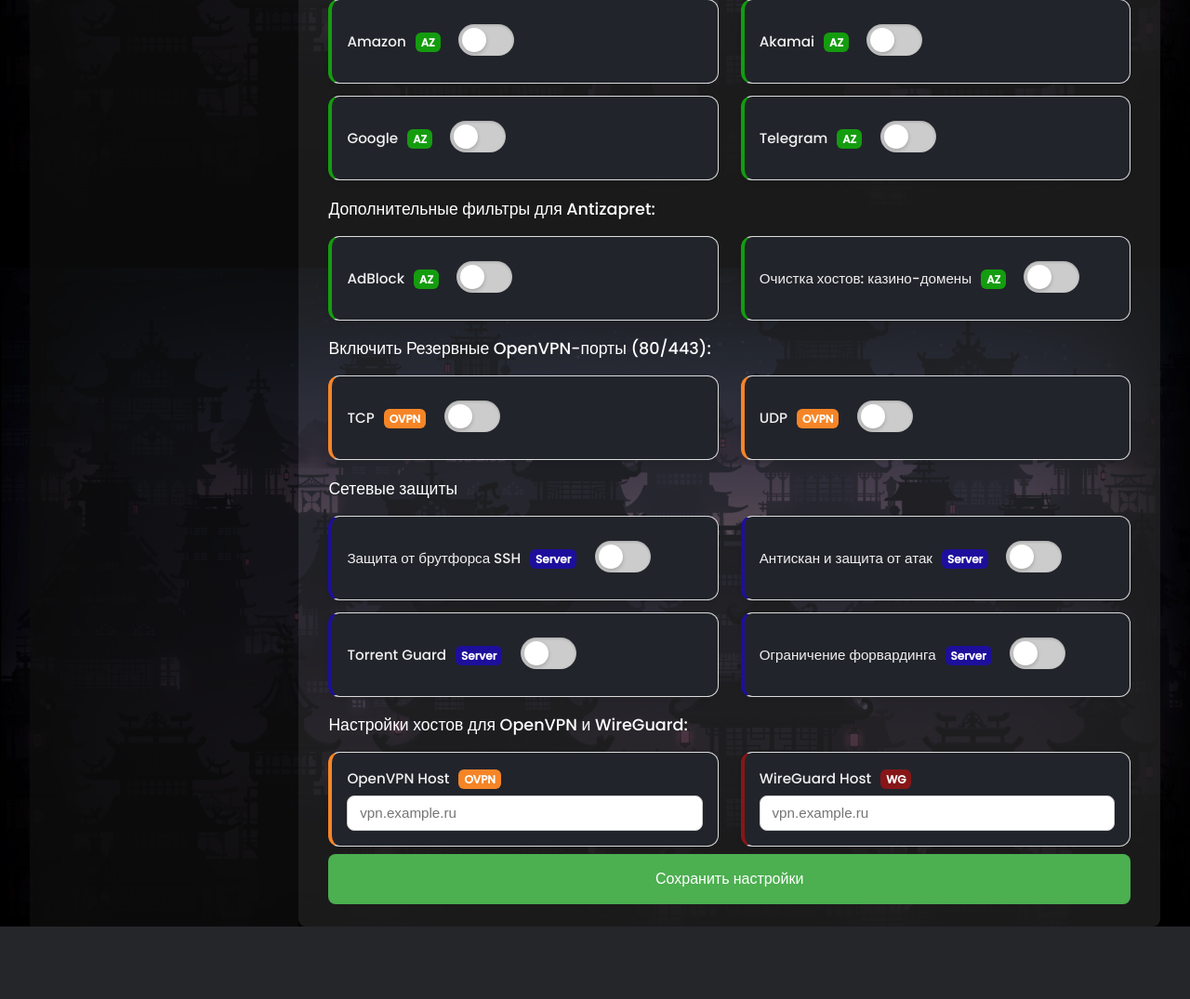
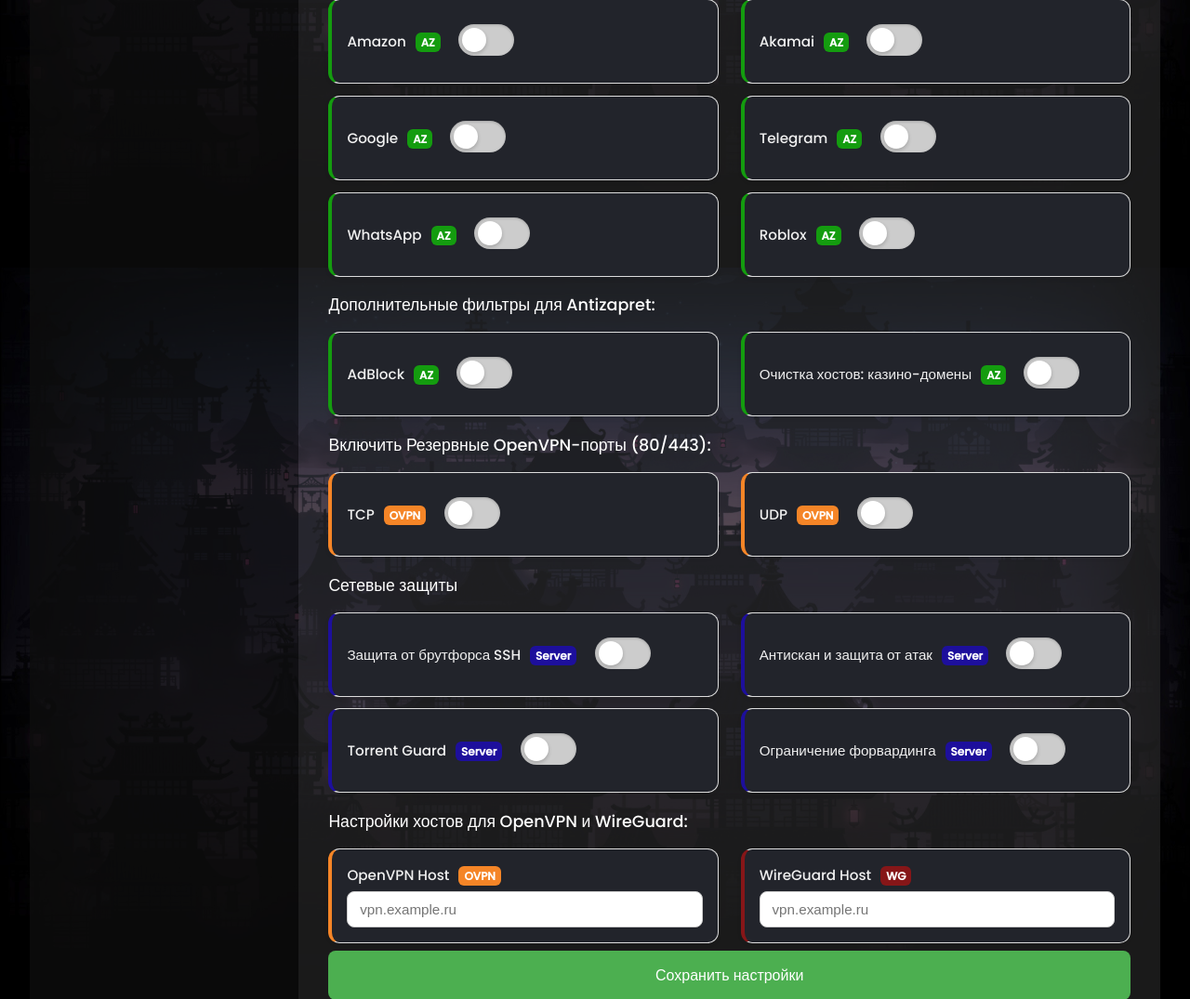
Before and after one commit to Kirito0098/AdminAntizapret, a Flask app: page /settings in a window 1280 px wide. Shown: the part 512-1587 px from the top of the page at 93% size. Before the commit the page ends 1509 px from the top, so only its background shows below. Run offline with Flask 3, Linux system fonts and the light colour scheme; the visitor is signed in with stand-in values (Sample User, id 1); some libraries are stand-ins or nearby versions.

Commit message:
V 1.2.2.2 Update WhatsApp and Roblox

```diff
--- a/app.py
+++ b/app.py
@@ -644,6 +644,8 @@ def get_antizapret_settings():
             "block_ads": "n",
             "akamai_include": "n",
             "google_include": "n",
+            "whatsapp_include": "n",
+            "roblox_include": "n",
             "openvpn_80_443_tcp": "n",
             "openvpn_80_443_udp": "n",
             "ssh_protection": "n",
@@ -692,6 +694,8 @@ def update_antizapret_settings():
             "TELEGRAM_INCLUDE": f"TELEGRAM_INCLUDE={new_settings.get('telegram_include', 'n')}",
             "BLOCK_ADS": f"BLOCK_ADS={new_settings.get('block_ads', 'n')}",
             "GOOGLE_INCLUDE": f"GOOGLE_INCLUDE={new_settings.get('google_include', 'n')}",
+            "WHATSAPP_INCLUDE": f"WHATSAPP_INCLUDE={new_settings.get('whatsapp_include', 'n')}",
+            "ROBLOX_INCLUDE": f"ROBLOX_INCLUDE={new_settings.get('roblox_include', 'n')}",
             "OPENVPN_80_443_TCP": f"OPENVPN_80_443_TCP={new_settings.get('openvpn_80_443_tcp', 'n')}",
             "OPENVPN_80_443_UDP": f"OPENVPN_80_443_UDP={new_settings.get('openvpn_80_443_udp', 'n')}",
             "SSH_PROTECTION": f"SSH_PROTECTION={new_settings.get('ssh_protection', 'n')}",
--- a/static/assets/js/settings.js
+++ b/static/assets/js/settings.js
@@ -115,6 +115,10 @@ document.addEventListener("DOMContentLoaded", function () {
           data.block_ads === "y";
         document.getElementById("google-toggle").checked =
           data.google_include === "y";
+        document.getElementById("whatsapp-toggle").checked =
+          data.whatsapp_include === "y";
+        document.getElementById("roblox-toggle").checked =
+          data.roblox_include === "y";
         document.getElementById("tcp_80_443-toggle").checked =
           data.openvpn_80_443_tcp === "y";
         document.getElementById("udp_80_443-toggle").checked =
@@ -170,6 +174,12 @@ document.addEventListener("DOMContentLoaded", function () {
         : "n",
       block_ads: document.getElementById("AdBlock-toggle").checked ? "y" : "n",
       google_include: document.getElementById("google-toggle").checked
+        ? "y"
+        : "n",
+      whatsapp_include: document.getElementById("whatsapp-toggle").checked
+        ? "y"
+        : "n",
+      roblox_include: document.getElementById("roblox-toggle").checked
         ? "y"
         : "n",
       openvpn_80_443_tcp: document.getElementById("tcp_80_443-toggle").checked
--- a/templates/base.html
+++ b/templates/base.html
@@ -14,7 +14,7 @@
       href="{{ url_for('static', filename='assets/css/styles_index.css') }}"
     />
     {% block extra_css %}{% endblock %}
-    <title>{% block title %}AdminVPN Claymore{% endblock %}</title>
+    <title>{% block title %}AdminPanel Claymore{% endblock %}</title>
   </head>
   <body>
     <nav class="navigation">
--- a/templates/login.html
+++ b/templates/login.html
@@ -16,7 +16,7 @@
       href="{{ url_for('static', filename='assets/css/login_styles.css') }}"
     />
 
-    <title>AdminVPN Claymore</title>
+    <title>AdminPanel Claymore</title>
     <link
       rel="icon"
       href="/static/assets/img/favicon.ico"
--- a/templates/settings.html
+++ b/templates/settings.html
@@ -247,6 +247,29 @@ content %}
               сервисы Google
             </div>
           </div>
+          <!-- WhatsApp_INCLUDE -->
+          <div class="config-item az-item">
+            <label class="toggle-wrapper">
+              <span class="toggle-label">
+                <span class="config-item-title"
+                  >WhatsApp <span class="tag-az">AZ</span></span
+                >
+              </span>
+              <div class="toggle-switch">
+                <input
+                  type="checkbox"
+                  id="whatsapp-toggle"
+                  class="toggle-input"
+                />
+                <span class="toggle-slider"></span>
+              </div>
+            </label>
+            <div class="config-item-tooltip">
+              <span class="config-param">(WHATSAPP_INCLUDE)</span> Перенаправляет
+              трафик WhatsApp через Antizapret, включая обмен сообщениями, звонки и
+              медиафайлы.
+            </div>
+          </div>
         </div>
 
         <!-- Второй столбец -->
@@ -364,6 +387,29 @@ content %}
               <span class="config-param">(TELEGRAM_INCLUDE)</span>
               Перенаправляет трафик Telegram через Antizapret, включая обмен
               сообщениями, каналы и группы
+            </div>
+          </div>
+          <!-- ROBLOX_INCLUDE -->
+          <div class="config-item az-item">
+            <label class="toggle-wrapper">
+              <span class="toggle-label">
+                <span class="config-item-title"
+                  >Roblox <span class="tag-az">AZ</span></span
+                >
+              </span>
+              <div class="toggle-switch">
+                <input
+                  type="checkbox"
+                  id="roblox-toggle"
+                  class="toggle-input"
+                />
+                <span class="toggle-slider"></span>
+              </div>
+            </label>
+            <div class="config-item-tooltip">
+              <span class="config-param">(ROBLOX_INCLUDE)</span> Перенаправляет
+              трафик Roblox через Antizapret, включая игровой контент, платежи и
+              социальные функции.
             </div>
           </div>
         </div>
```
Also changed, not shown: CHANGELOG.md, 1 other file. Lines whose indentation alone changed are shown as unchanged.
